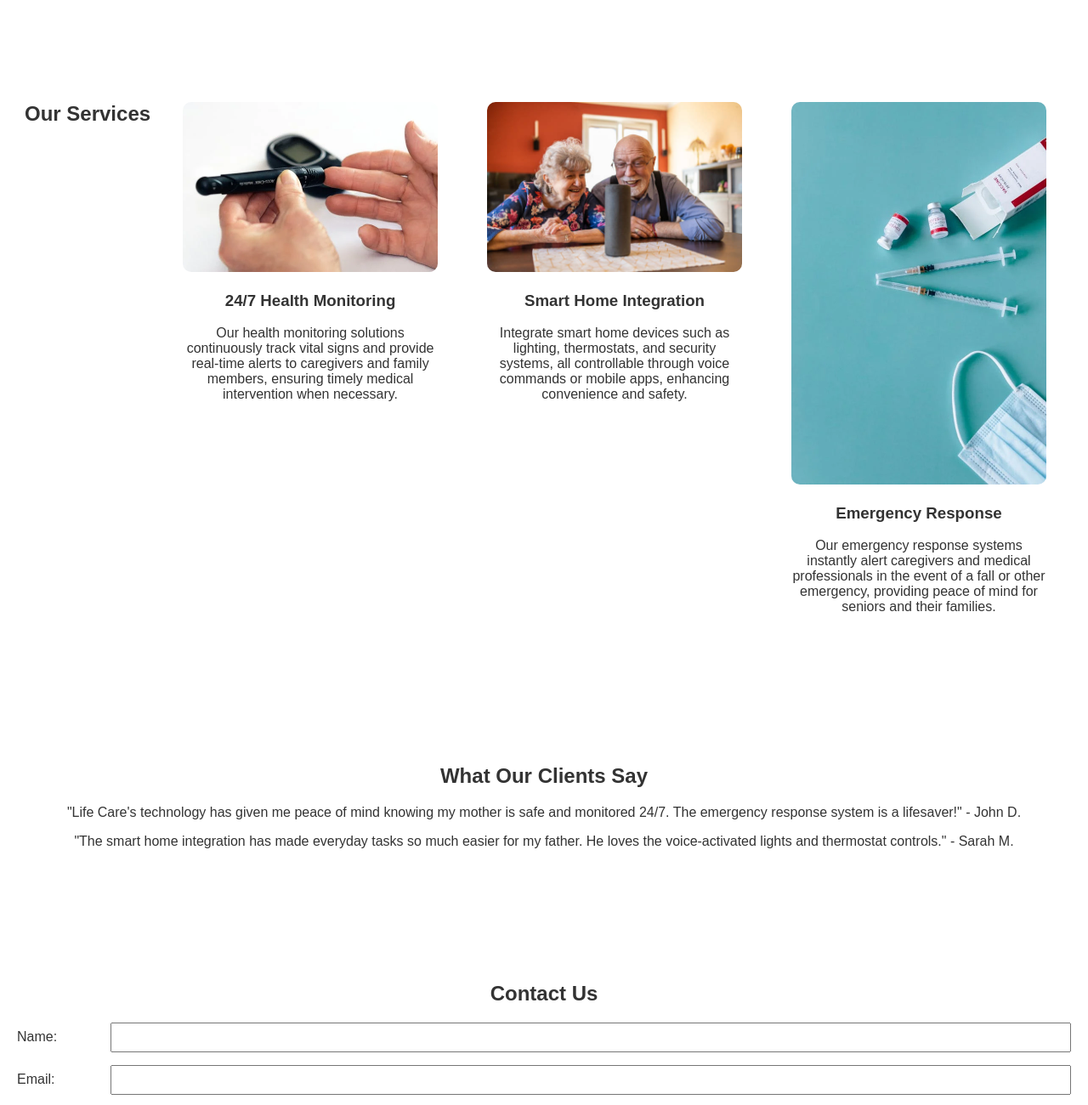
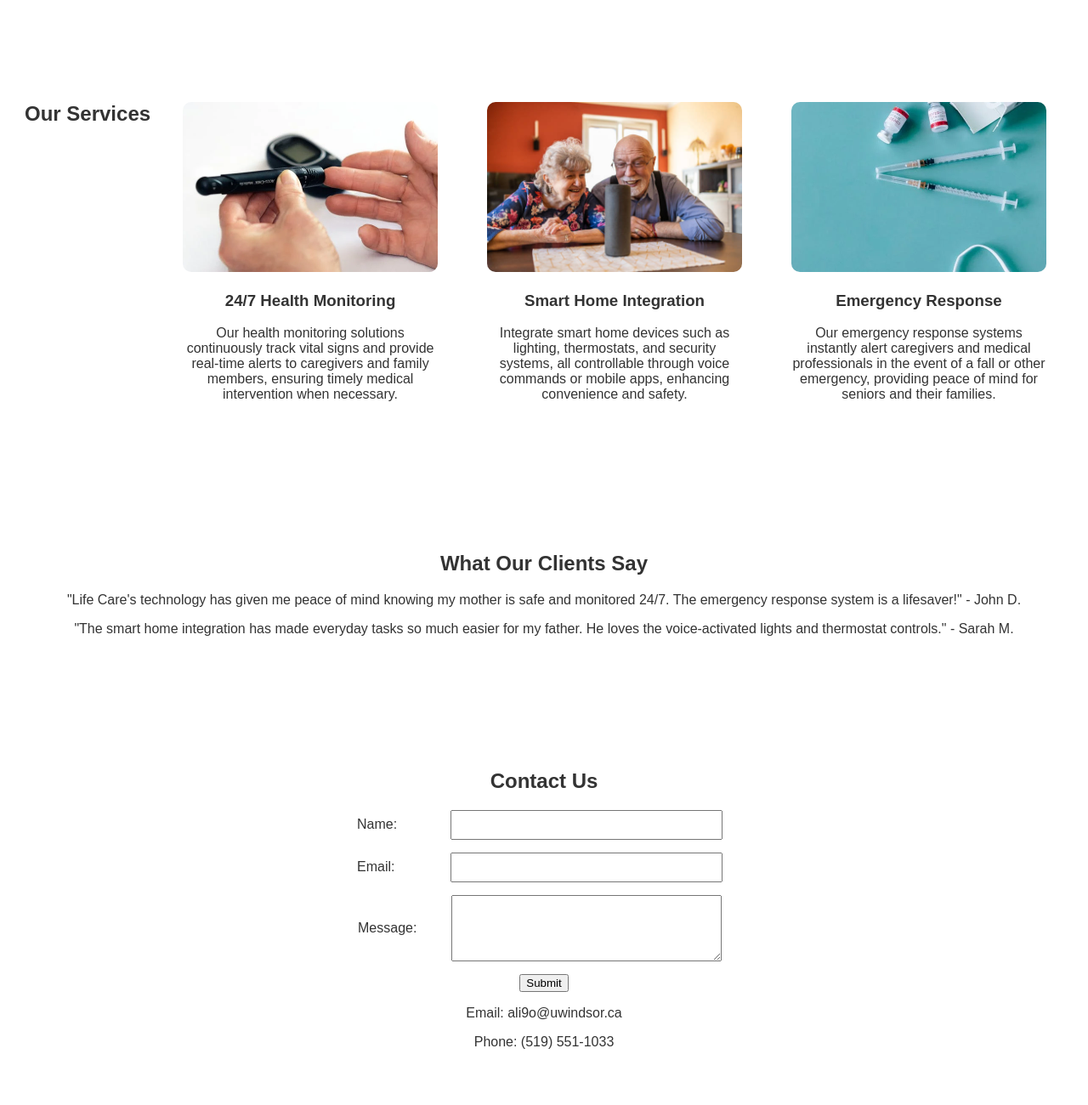
Before and after one commit to SalmaRoshdy-YG/Project-LifeCare, a plain HTML site: page index.html in a window 1280 px wide. Shown: the part 1100-2400 px from the top of the page at 85% size. Drawn offline with Linux system fonts and the light colour scheme.

Commit message:
Update styles.css

```diff
--- a/styles.css
+++ b/styles.css
@@ -86,7 +86,8 @@ nav ul li a {
 
 .service-item img {
     width: 100%;
-    height: auto;
+    height: 200px; /* Set a consistent height for all images */
+    object-fit: cover; /* Ensure the images cover the entire area */
     border-radius: 10px;
 }
 
@@ -97,6 +98,7 @@ nav ul li a {
 .form-group {
     display: flex;
     align-items: center;
+    justify-content: center;
     margin-bottom: 15px;
 }
 
@@ -107,8 +109,10 @@ nav ul li a {
 
 .form-group input, .form-group textarea {
     flex: 1;
+    max-width: 300px; /* Set a maximum width for input and textarea */
     padding: 8px;
     margin-left: 10px;
+    margin-right: 10px;
 }
 
 footer {
```
